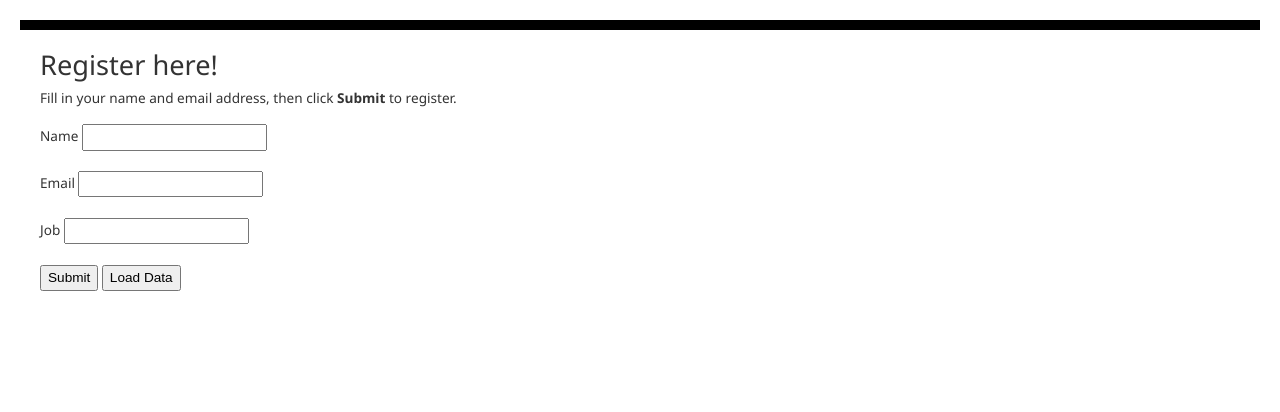
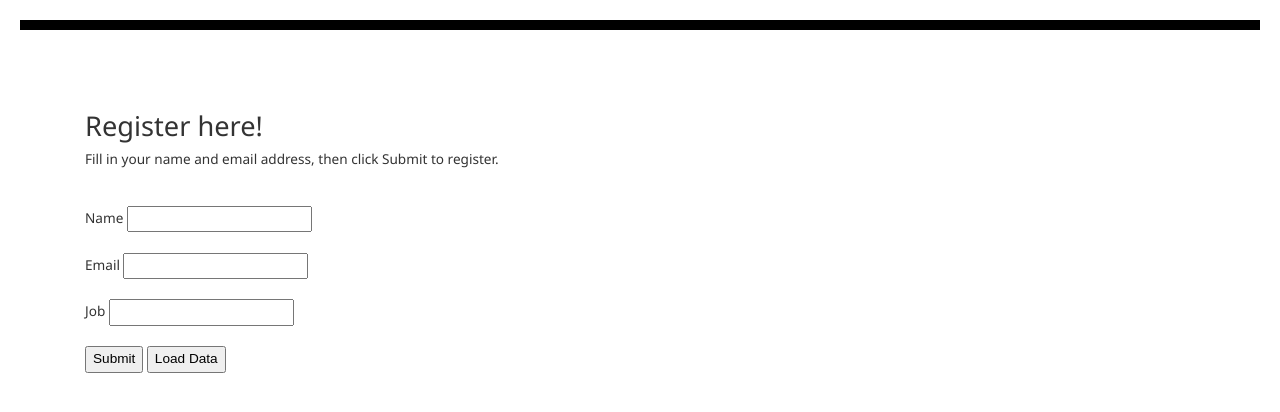
Before and after one commit to friskipradana/sub1azurewebapps, a PHP site: page / in a window 1280 px wide. Shown: the top 412 px of the page. Run offline with PHP 8.4, Linux system fonts and the light colour scheme; some libraries are stand-ins or nearby versions.

Commit message:
Update index.php

```diff
--- a/index.php
+++ b/index.php
@@ -33,8 +33,12 @@
 			</li>
 		</div>
 		</nav>
- <h1>Register here!</h1>
- <p>Fill in your name and email address, then click <strong>Submit</strong> to register.</p>
+  <main role="main" class="container">
+  <div class="starter-template"> <br><br><br>
+        <h1>Register here!</h1>
+        <p>Fill in your name and email address, then click Submit to register.</p> <br>
+        <span class="border-top my-3"></span>
+      </div>
  <form method="post" action="index.php" enctype="multipart/form-data" >
        Name  <input type="text" name="name" id="name"/></br></br>
        Email <input type="text" name="email" id="email"/></br></br>
```
